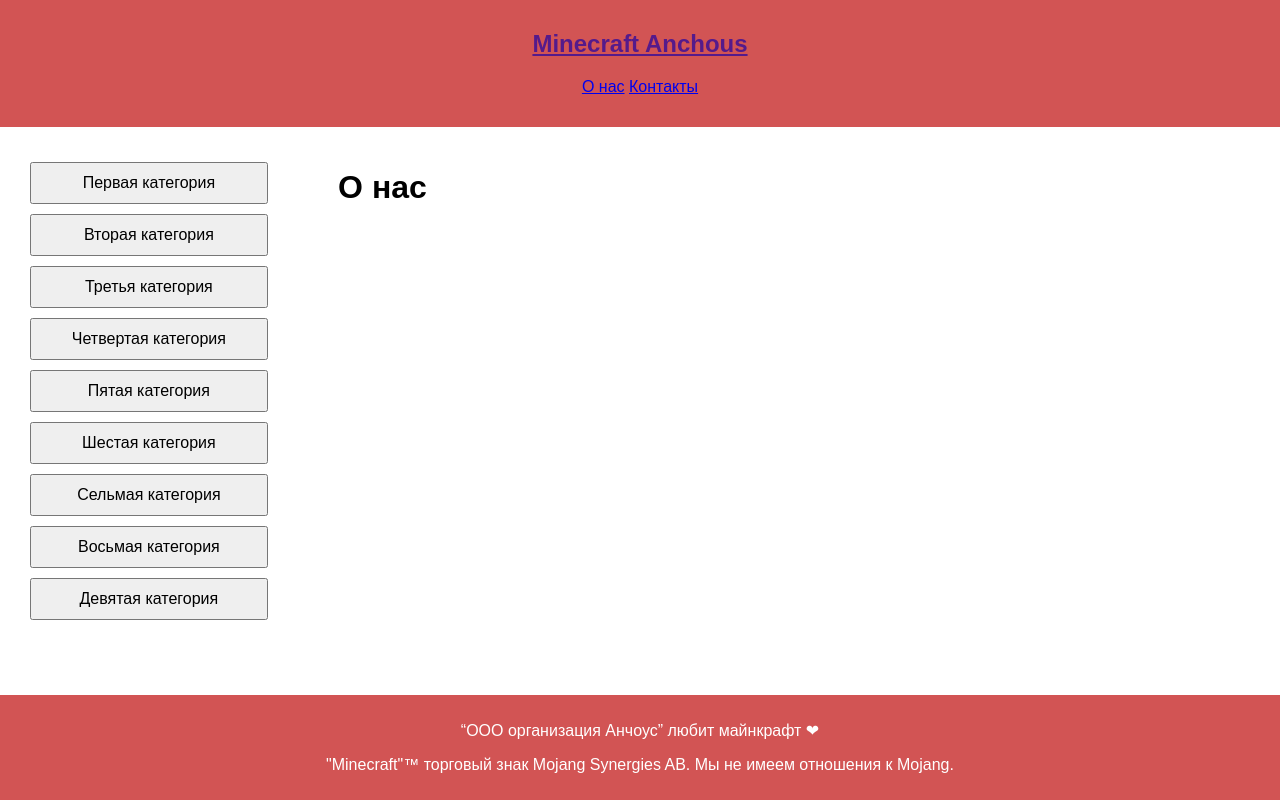
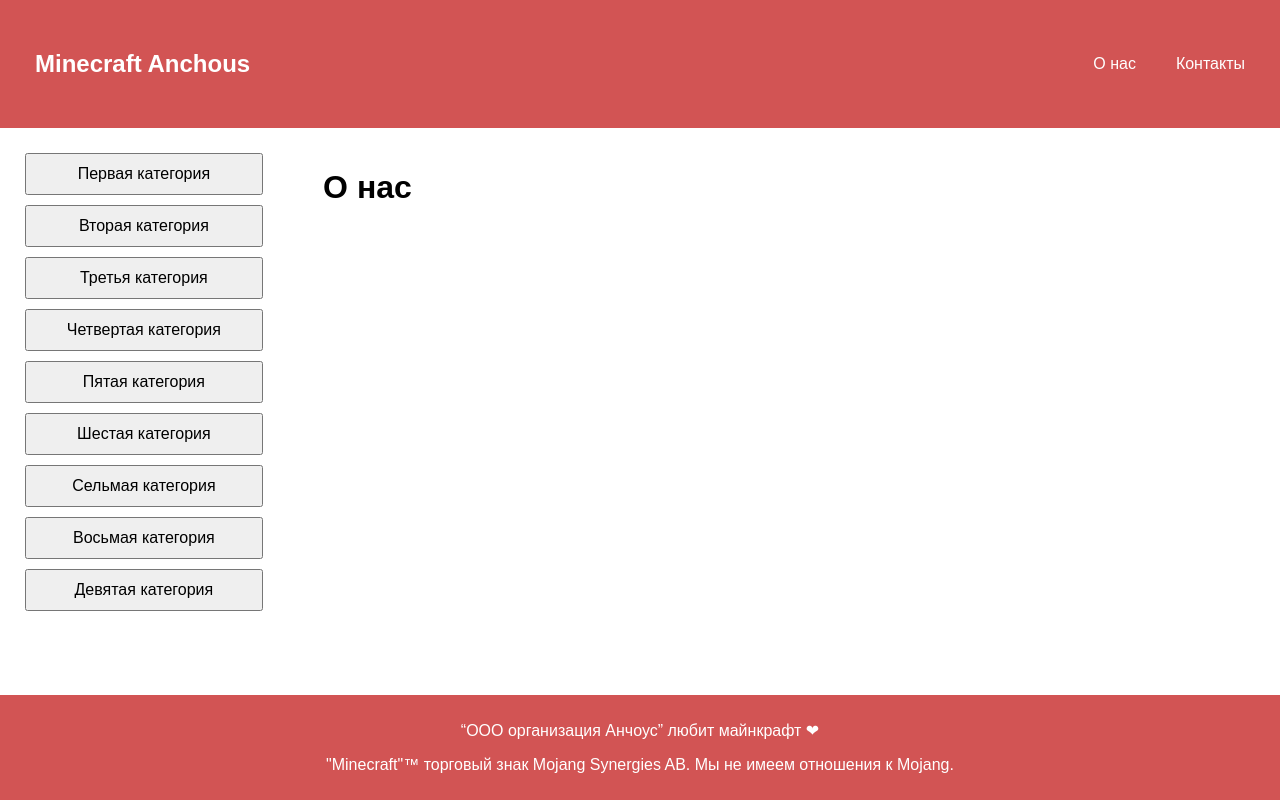
Before and after one commit to Yashima-san/Minecraft_STORY, a Django app: page /about/ in a window 1280 px wide. Run offline with Django 5.2, Linux system fonts and the light colour scheme.

Commit message:
fout commit

```diff
--- a/craft/urls.py
+++ b/craft/urls.py
@@ -2,7 +2,7 @@
 from craft_story import views
 
 urlpatterns = [
-    path("", views.index),
+    path("home/", views.index),
     path("about/", views.about),
     path("contacts/", views.contacts),
 ]
--- a/craft_story/templates/about.html
+++ b/craft_story/templates/about.html
@@ -3,6 +3,7 @@
 <head>
     <meta charset="utf-8" />
     <title>О нас|Рецепты Майнкрафта</title>
+    <link rel="stylesheet" href="CSS/style.css">
     <style>
         body {
             font-family: Arial, sans-serif;
@@ -16,13 +17,15 @@
             background-color: #D25454;
             color: white;
             padding: 10px;
-            text-align: center;
+            display: flex; /* Используем flexbox */
+            justify-content: space-between; /* Распределяем пространство */
+            align-items: center; /* Центрируем по вертикали */
         }
         nav#kat {
             display: flex;
             flex-direction: column;
             align-items: flex-start;
-            margin: 10px;
+            margin-left: 5px;
         }
         nav#kat button {
             margin: 5px 0;
@@ -30,18 +33,27 @@
             font-size: 16px;
             width: 120%;
         }
-        div#navigation {
+        header a { /* Убираем подчеркивание у ссылок в header */
+            margin-left: 25px;
+            margin-right: 25px;
+            text-decoration: none;
+            color: white; /* Ссылка будет белого цвета, чтобы привести её в соответствие с цветом текста */
+        }
+        #navigation {
             color: white;
-            text-decoration: none;
-            margin: 5px 0px;
+            margin: 45px 0px;
             font-size: 16px;
+            display: flex; /* Используем flexbox для навигации */
+        }
+        #navigation a {
+            margin-left: 15px; /* Добавляем отступ между ссылками */
         }
         div {
             margin-left:100px;
             text-align: center;
         }
         main {
-            display: flex; /* Включаем flex для выравнивания */
+            display: flex;
             flex-grow: 1;
             text-align: center;
             padding: 20px;
@@ -56,12 +68,10 @@
 </head>
 <body>
     <header>
-        <a href=""><h2>Minecraft Anchous </h2><a>
+        <a href="/home"><h2>Minecraft Anchous </h2><a>
             <div id="navigation">
             <a href="/about">О нас</a>
             <a href="/contacts">Контакты</a></div>
-            <h1>{% block header %}{% endblock header %}</h1>
-            <div>{% block content%}{% endblock content %}</div>
         </div>
     </header>
     <main>
```
Also changed, not shown: craft_story/templates/contacts.html (+18 -8 lines), craft_story/templates/index.html (+20 -11 lines).
